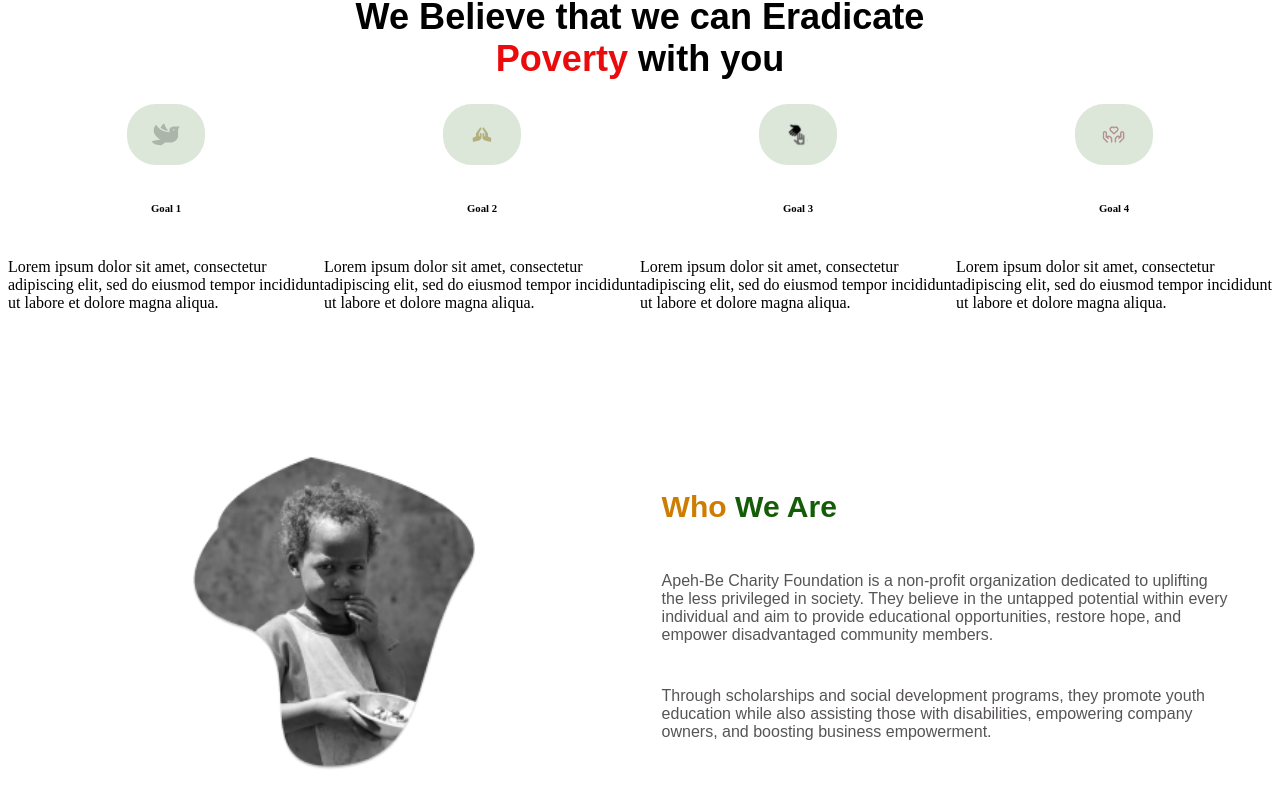
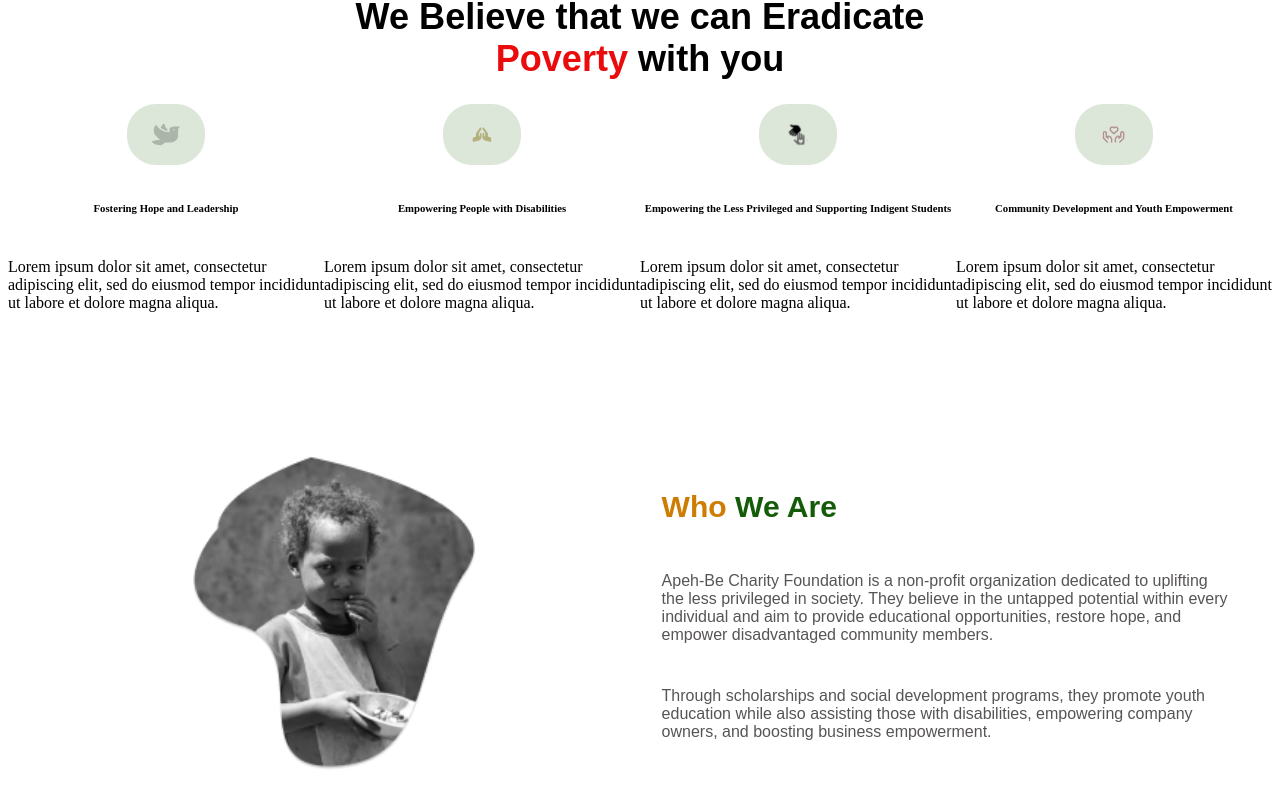
Before and after one commit to GZMaster/charity-ngo, a React (Create React App) app: page / in a window 1280 px wide. Shown: the part 889-1697 px from the top of the page. Built offline with nearby package versions, Linux system fonts and the light colour scheme.

Commit message:
goal data

```diff
--- a/src/assets/data/GoalData.js
+++ b/src/assets/data/GoalData.js
@@ -7,25 +7,25 @@ const GoalData = [
   {
     id: 1,
     image: support,
-    title: "Goal 1",
+    title: "Fostering Hope and Leadership",
     text: "Lorem ipsum dolor sit amet, consectetur adipiscing elit, sed do eiusmod tempor incididunt ut labore et dolore magna aliqua.",
   },
   {
     id: 2,
     image: prayers,
-    title: "Goal 2",
+    title: "Empowering People with Disabilities",
     text: "Lorem ipsum dolor sit amet, consectetur adipiscing elit, sed do eiusmod tempor incididunt ut labore et dolore magna aliqua.",
   },
   {
     id: 3,
     image: volunteers,
-    title: "Goal 3",
+    title: "Empowering the Less Privileged and Supporting Indigent Students",
     text: "Lorem ipsum dolor sit amet, consectetur adipiscing elit, sed do eiusmod tempor incididunt ut labore et dolore magna aliqua.",
   },
   {
     id: 4,
     image: donations,
-    title: "Goal 4",
+    title: "Community Development and Youth Empowerment",
     text: "Lorem ipsum dolor sit amet, consectetur adipiscing elit, sed do eiusmod tempor incididunt ut labore et dolore magna aliqua.",
   },
 ];
```
